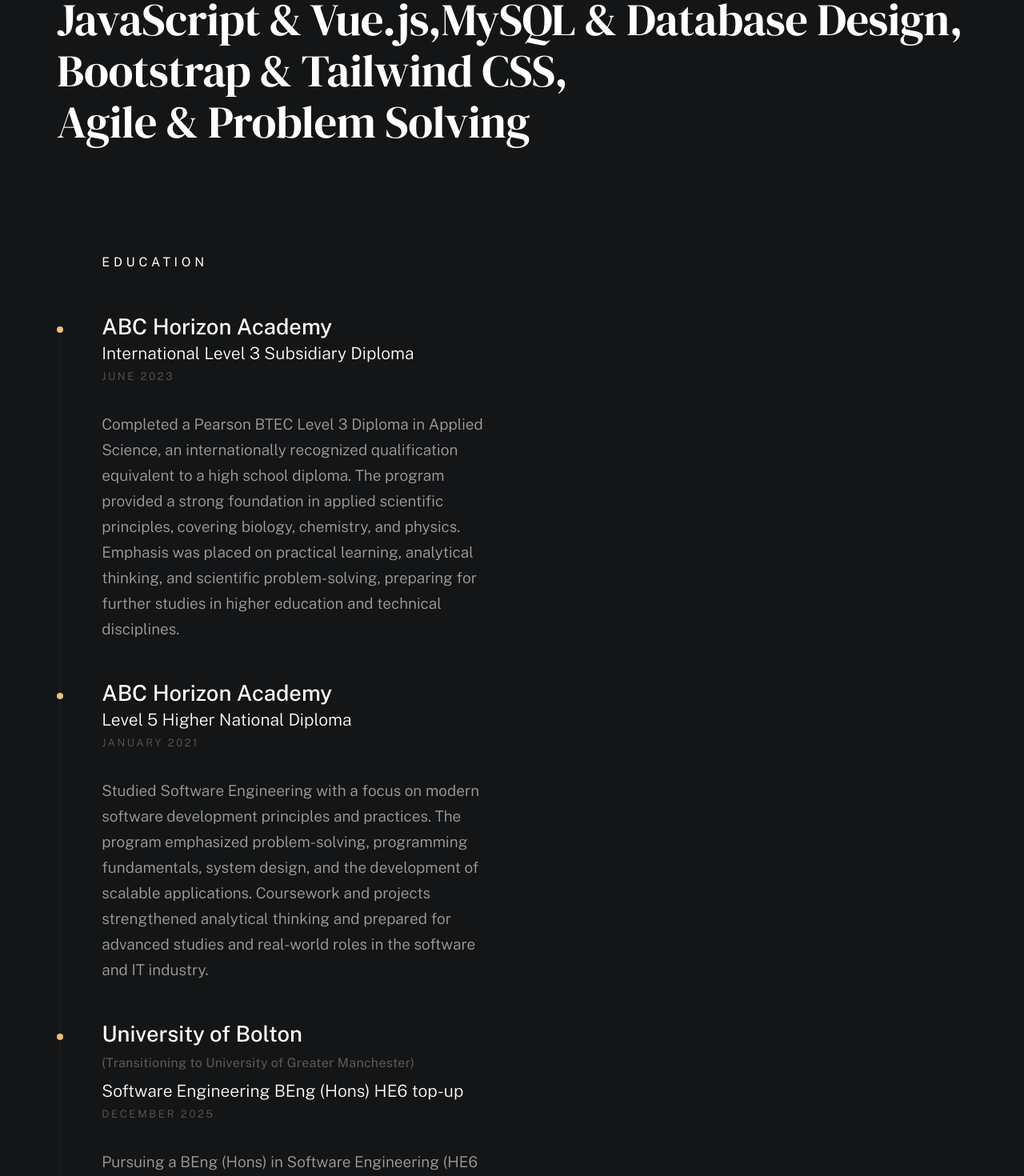
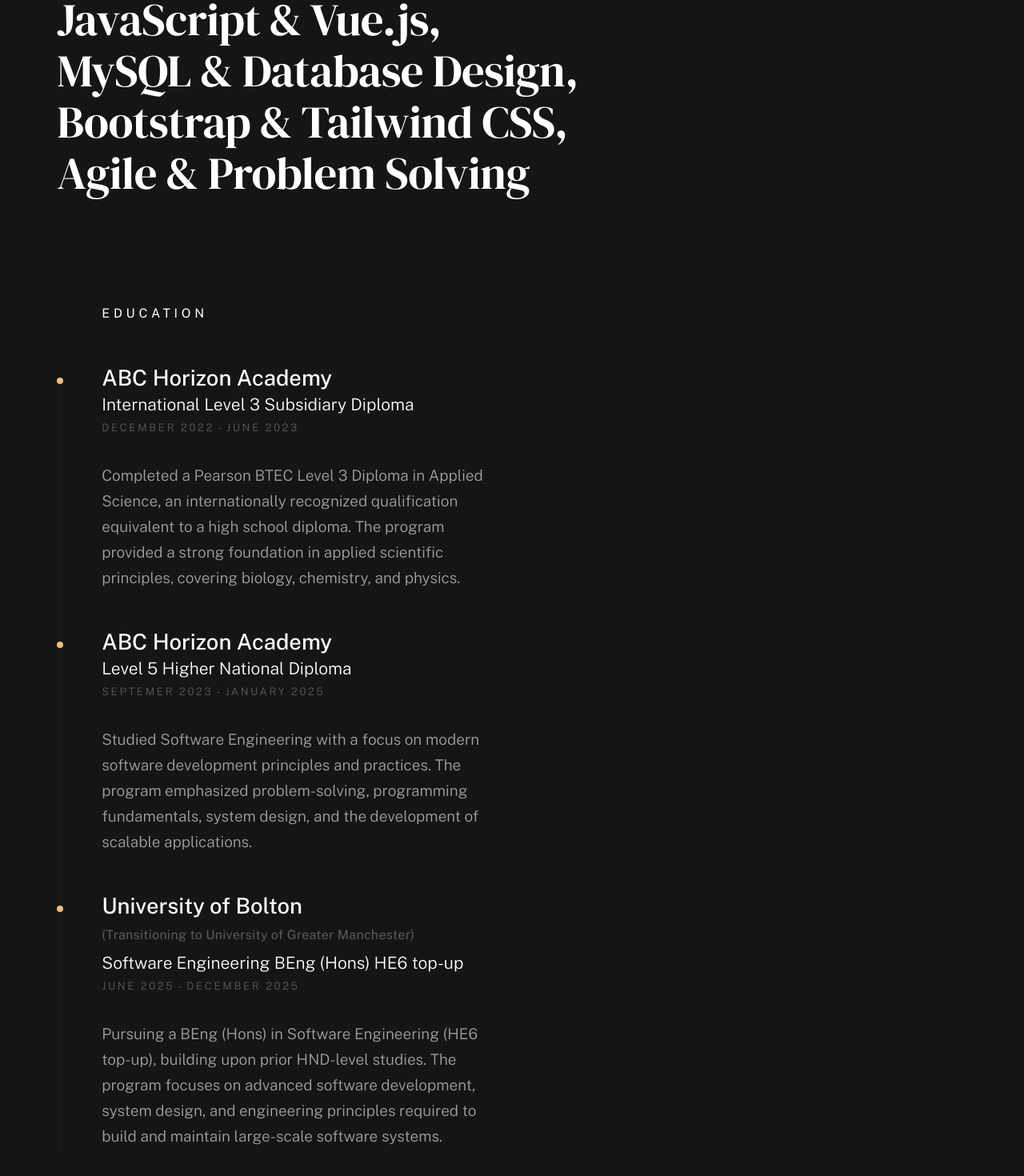
Before and after one commit to Mustafa21102005/portfolio, a Vue app: page / in a window 1280 px wide. Shown: the part 2160-3630 px from the top of the page at 80% size. Built offline with nearby package versions, Linux system fonts and the light colour scheme; a web font is replaced by a local one.

Commit message:
fix: about section cleaned up

```diff
--- a/src/assets/css/styles.css
+++ b/src/assets/css/styles.css
@@ -3412,7 +3412,8 @@ img.u-pull-left {
 }
 
 .about-expertise .skills-list li:not(:last-child)::after {
-  content: ', ';
+  content: ',';
+  margin-right: 1rem;
 }
 
 /* --------------------------------------------------------------------
--- a/src/components/AboutSection.vue
+++ b/src/components/AboutSection.vue
@@ -1,10 +1,8 @@
-<script setup></script>
-
 <template>
-  <section id="about" class="s-about target-section">
+  <section id="about" class="s-about">
     <div class="row about-info wide">
-      <div class="column lg-6 md-12 about-info__pic-block">
-        <img src="/images/about-image.png" alt="Mustafa" class="about-info__pic" />
+      <div class="column lg-6 md-12">
+        <img src="/images/about-image.png" alt="Mustafa" title="Mustafa" class="about-info__pic" />
       </div>
 
       <div class="column lg-6 md-12">
@@ -48,16 +46,14 @@
             <div>
               <h4 class="timeline__title">ABC Horizon Academy</h4>
               <h5 class="timeline__meta">International Level 3 Subsidiary Diploma</h5>
-              <p class="timeline__timeframe">June 2023</p>
+              <p class="timeline__timeframe">December 2022 - June 2023</p>
             </div>
             <div>
               <p>
                 Completed a Pearson BTEC Level 3 Diploma in Applied Science, an internationally
                 recognized qualification equivalent to a high school diploma. The program provided a
                 strong foundation in applied scientific principles, covering biology, chemistry, and
-                physics. Emphasis was placed on practical learning, analytical thinking, and
-                scientific problem-solving, preparing for further studies in higher education and
-                technical disciplines.
+                physics.
               </p>
             </div>
           </div>
@@ -67,15 +63,13 @@
             <div>
               <h4 class="timeline__title">ABC Horizon Academy</h4>
               <h5 class="timeline__meta">Level 5 Higher National Diploma</h5>
-              <p class="timeline__timeframe">January 2021</p>
+              <p class="timeline__timeframe">Septemer 2023 - January 2025</p>
             </div>
             <div>
               <p>
                 Studied Software Engineering with a focus on modern software development principles
                 and practices. The program emphasized problem-solving, programming fundamentals,
-                system design, and the development of scalable applications. Coursework and projects
-                strengthened analytical thinking and prepared for advanced studies and real-world
-                roles in the software and IT industry.
+                system design, and the development of scalable applications.
               </p>
             </div>
           </div>
@@ -88,16 +82,14 @@
                 <small class="timeline__note">(Transitioning to University of Greater Manchester)</small>
               </h4>
               <h5 class="timeline__meta">Software Engineering BEng (Hons) HE6 top-up</h5>
-              <p class="timeline__timeframe">December 2025</p>
+              <p class="timeline__timeframe">June 2025 - December 2025</p>
             </div>
             <div>
               <p>
                 Pursuing a BEng (Hons) in Software Engineering (HE6 top-up), building upon prior
                 HND-level studies. The program focuses on advanced software development, system
                 design, and engineering principles required to build and maintain large-scale
-                software systems. Emphasis is placed on applying existing technical knowledge to
-                real-world software engineering challenges, preparing for professional roles in the
-                software industry.
+                software systems.
               </p>
             </div>
           </div>
```
